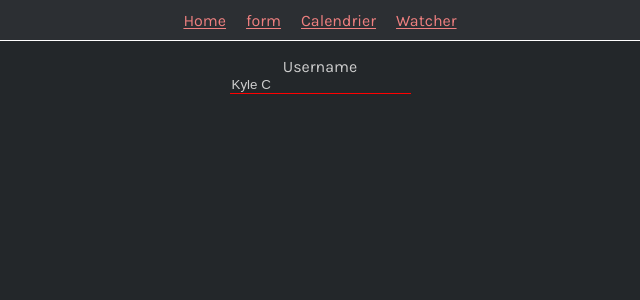
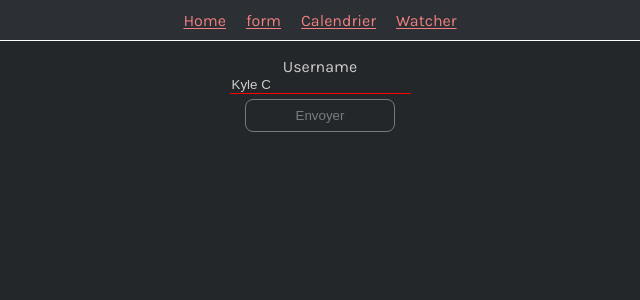
Before and after one commit to LyneQ/Pastabox, a Vue app: page /Form in a window 1280 px wide. Shown: the top 300 px of the page, without its empty margins (320-960 px from the left). Built offline with nearby package versions, Linux system fonts and the light colour scheme.

Commit message:
correction de l'état d'affichage en fonction de la validité de la chaine de caractère (form)

```diff
--- a/src/components/Alert-button.vue
+++ b/src/components/Alert-button.vue
@@ -1,18 +1,44 @@
 <script setup>
-const props = defineProps(['username'])
+/**
+ * v-model etabli une connexion entre le parent et l'enfant servant au partage d'information (renvoie automatiquement une ref)
+ * @type {ModelRef<unknown | undefined, string>}
+ */
+const username = defineModel('username');
+const usernameLength = defineModel('usernameLength');
+
+const showAlert = () =>{
+  alert( username.value ? `Bonjour ${username.value}` : 'Missing username' )
+}
 </script>
 
 <template>
   <input type="button"
          value="Envoyer"
-         @click="$emit('alert', props.username ? props.username : 'Missing username')">
+         :disabled="usernameLength.length < 8"
+         @click="showAlert"/>
 </template>
 
 <style scoped>
 
-.disable {
+input[type=button]{
+  border: 1px solid #ccc;
+  border-radius: 8px;
+  background: none;
+  margin-top: 5px;
+  padding: 0.5rem;
+  outline: none;
+  width: 150px;
+  transition: all 0.5s;
+}
+input[type="button"]:hover{
+  cursor: pointer;
+  border-color: lightcoral;
+  transition: all 0.5s;
+}
+
+input[type=button]:disabled {
+  opacity: 0.5;
   cursor: not-allowed;
-
 }
 
 </style>
--- a/src/views/FormView.vue
+++ b/src/views/FormView.vue
@@ -17,9 +17,6 @@ onMounted(()=>{
 })
 
 
-function eventExecutor(arg) {
-  alert(`Bonjour ${arg} !`)
-}
 </script>
 
 <template>
@@ -30,9 +27,7 @@ function eventExecutor(arg) {
            ref="input"
            :class=" inputDataValidity.length < 8 ? 'invalid-input' : '' "
            v-model="username" />
-    <div v-show="inputDataValidity.length >= 8 ">
-      <alert-button @alert="eventExecutor" :username="username" />
-    </div>
+      <alert-button v-model="username" :usernameLength="inputDataValidity" :username="username" />
   </div>
 </template>
 
@@ -59,22 +54,6 @@ function eventExecutor(arg) {
   .disableInput {
     cursor: not-allowed;
     border-color: lightgray;
-  }
-
-  input[type=button]{
-    border: 1px solid #ccc;
-    border-radius: 8px;
-    background: none;
-    margin-top: 5px;
-    padding: 0.5rem;
-    outline: none;
-    width: 150px;
-    transition: all 0.5s;
-  }
-  input[type="button"]:hover{
-    cursor: pointer;
-    border-color: lightcoral;
-    transition: all 0.5s;
   }
 
   .invalid-input {
```
